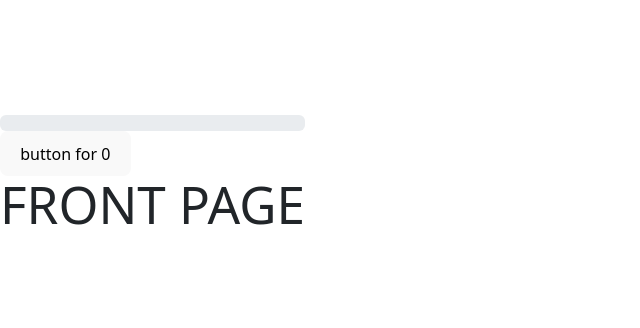
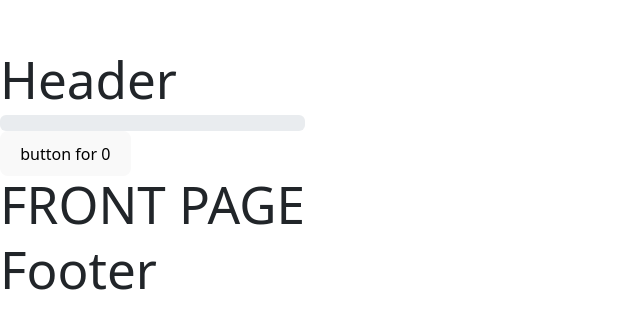
Before and after one commit to Citralyn/CrowSuite, a React (Vite) app in the folder crowsuitevite/: page / in a window 1280 px wide. Shown: the part 222-550 px from the top of the page, without its empty margins (0-640 px from the left). Built offline with nearby package versions, Linux system fonts and the light colour scheme; no server answers.

Commit message:
in plan to use header, footer, modularity, socketio rooms, and helper functions/classes
cd
sa

```diff
--- /dev/null
+++ b/crowsuitevite/src/components/Footer.jsx
@@ -0,0 +1,5 @@
+export default function Footer() {
+    return (
+      <h1>Footer</h1>
+    );
+  };
--- /dev/null
+++ b/crowsuitevite/src/components/Header.jsx
@@ -0,0 +1,5 @@
+export default function Header() {
+      return (
+        <h1>Header</h1>
+      );
+    };
--- a/crowsuitevite/src/main.jsx
+++ b/crowsuitevite/src/main.jsx
@@ -3,13 +3,17 @@ import { createRoot } from 'react-dom/client'
 import 'bootstrap/dist/css/bootstrap.min.css';
 import './index.css'
 import App3 from './test_app3.jsx'
+import Header from './components/Header.jsx'
+import Footer from './components/Footer.jsx'
 //import App from './App.jsx'
 
 // creates a root element by selecting a DOM node
 // in this case, we have one at the div with id root
 createRoot(document.getElementById('root')).render(
   <StrictMode>
+    <Header></Header>
     <App3 />
     {/* can add other components here, or within App itself */}
+    <Footer></Footer>
   </StrictMode>,
 )
--- a/crowsuitevite/src/test_app3.jsx
+++ b/crowsuitevite/src/test_app3.jsx
@@ -33,6 +33,12 @@ function App3() {
           setPNum(num);
       })
   }, []);
+
+  useEffect(() => {
+    socket.on('excludeThree', () => {
+        console.log("YAY");
+    })
+}, []);
 
     function changeGamePage() {
         let currentGamePage = gamePage;
```
Also changed, not shown: crowsuitevite/src/test_server2.js (+9 -1 lines), 1 other file (tests, documents, lock files or other folders).
